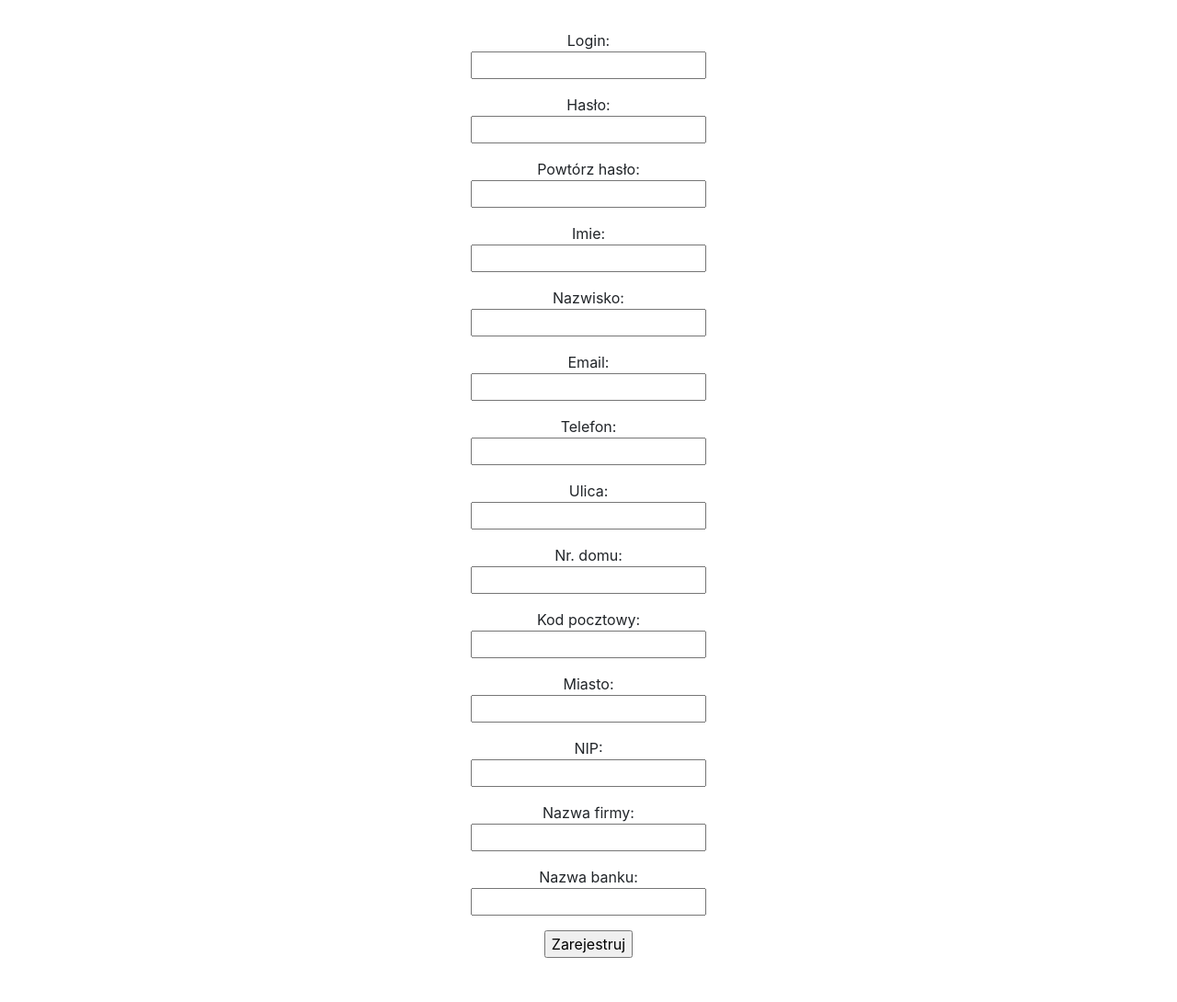
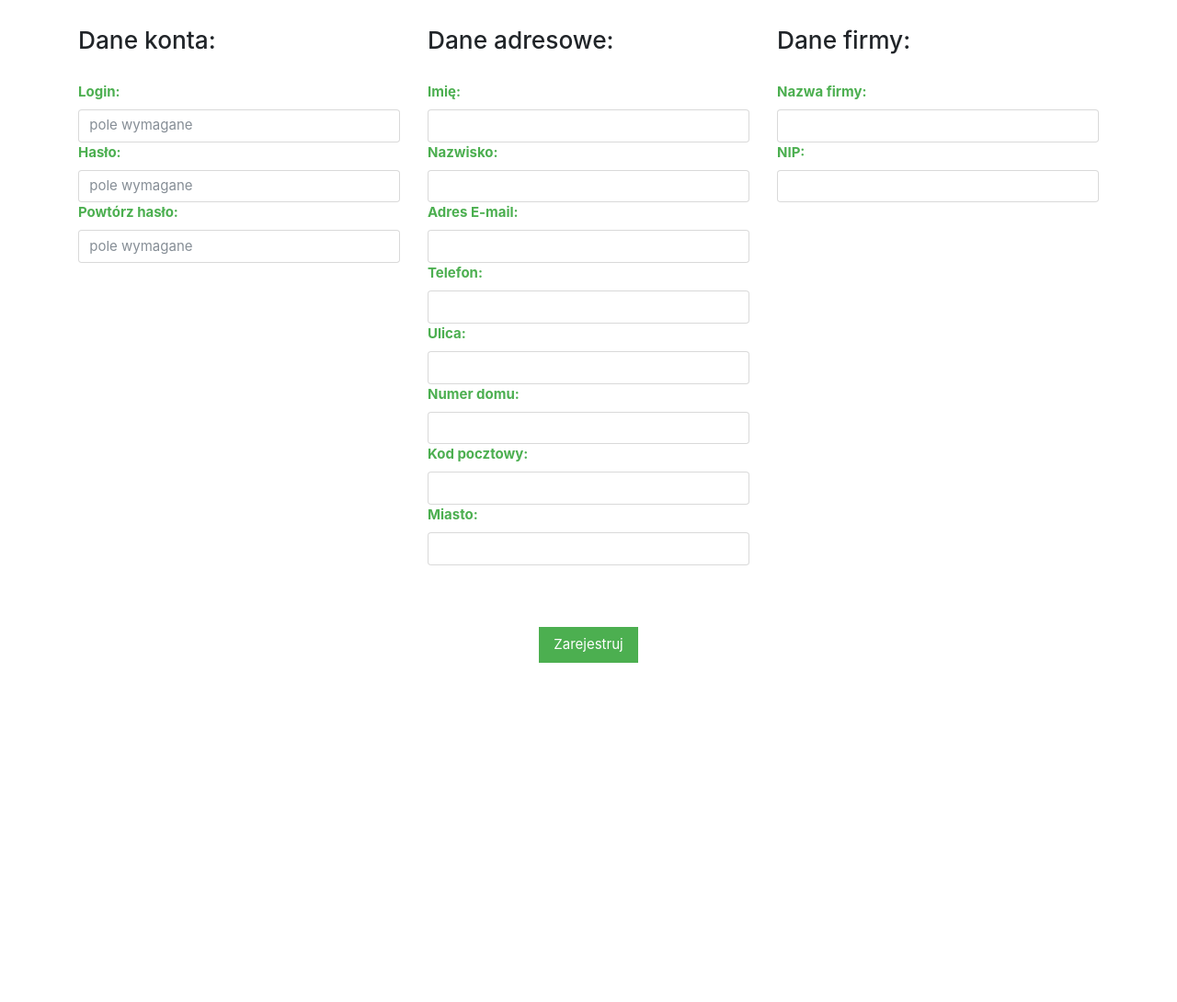
Before and after one commit to kamil526/PHP-SERWIS, a PHP site: page /register.php in a window 1280 px wide. Shown: the whole page at 92% size. After the commit the page ends 721 px from the top, so only its background shows below. Run offline with PHP 8.4, Linux system fonts and the light colour scheme.

Commit message:
no message

```diff
--- a/register.php
+++ b/register.php
@@ -58,12 +58,13 @@
         <head>
             <meta charset="utf-8">
             <meta name="viewport" content="width=device-width, initial-scale=1, shrink-to-fit=no">
-            <meta name="description" content="Druk offsetowy, druk cyfrowy, introligatornia">
+            <meta name="description" content="Serwis samochodowy, naprawy samochodowe, wymiana oleju">
             <meta name="author" content="Michał Sierotowicz, Kamil Poręba">
             <link rel="icon" href="startpage/img/faviconkw.ico">
             <title>eSerwis - Rejestracja </title>
             <!-- Bootstrap core CSS -->
             <link rel="stylesheet" href="https://maxcdn.bootstrapcdn.com/bootstrap/4.0.0/css/bootstrap.min.css" integrity="sha384-Gn5384xqQ1aoWXA+058RXPxPg6fy4IWvTNh0E263XmFcJlSAwiGgFAW/dAiS6JXm" crossorigin="anonymous">
+            <link rel="stylesheet" href="https://www.w3schools.com/w3css/4/w3.css">
             <!-- Custom CSS -->
             <link rel="stylesheet" href="startpage/css/styles.css">
             <link rel="stylesheet" href="startpage/css/bootstrap.css">
@@ -71,73 +72,144 @@
 
         <body>
             <form method="post" action="register.php">
-                <center>
-                    <p>
-                        Login:<br>
-                        <input type="text" name="login" >
-                    </p>
+            <div class="container">
+                <div class="row">
 
-                    <p>
-                        Hasło:<br>
-                        <input type="password" name="password">
-                    </p>
-                    <p>
-                        Powtórz hasło:<br>
-                        <input type="password" name="password2">
-                    </p>
+                    <div class="col">
+                        <h3>Dane konta:</h3><br>
 
-                    <p>
-                        Imie:<br>
-                        <input type="text" name="imie">
-                    </p>
-                    <p>
-                        Nazwisko:<br>
-                        <input type="text" name="nazwisko">
-                    </p>
-                    <p>
-                        Email:<br>
-                        <input type="text" name="email">
-                    </p>
-                    <p>
-                        Telefon:<br>
-                        <input type="text" name="telefon">
-                    </p>
-                    <p>
-                        Ulica:<br>
-                        <input type="text" name="ulica">
-                    </p>
-                    <p>
-                        Nr. domu:<br>
-                        <input type="text" name="nrDomu">
-                    </p>
-                    <p>
-                        Kod pocztowy:<br>
-                        <input type="text" name="kodPocztowy">
-                    </p>
+                        <label class="w3-text-green"><b>Login:</b></label>
+                        <input type="text" class="form-control" name="login" placeholder="pole wymagane">
 
-                    <p>
-                        Miasto:<br>
-                        <input type="text" name="miasto">
-                    </p>
+                        <label class="w3-text-green"><b>Hasło:</b></label>
+                        <input type="password" class="form-control" name="password" placeholder="pole wymagane">
 
-                    <p>
-                        NIP:<br>
-                        <input type="text" name="nip">
-                    </p>
+                        <label class="w3-text-green"><b>Powtórz hasło:</b></label>
+                        <input type="password" class="form-control" name="password2" placeholder="pole wymagane">
 
-                    <p>
-                        Nazwa firmy:<br>
-                        <input type="text" name="nazwaFirmy">
-                    </p>
+                    </div>
+                    <div class="col">
+                        <h3>Dane adresowe:</h3><br>
 
-                    <p>
-                        Nazwa banku:<br>
-                        <input type="text" name="nazwaBanku">
-                    </p>
-                    <p>
-                        <input type="submit" value="Zarejestruj" name="zarejestruj">
-                    </p>
-                </center>
+                        <label class="w3-text-green"><b>Imię:</b></label>
+                        <input type="text" class="form-control" name="imie">
+
+                        <label class="w3-text-green"><b>Nazwisko:</b></label>
+                        <input type="text" class="form-control" name="nazwisko">
+
+                        <label class="w3-text-green"><b>Adres E-mail:</b></label>
+                        <input type="text" class="form-control" name="email">
+
+                        <label class="w3-text-green"><b>Telefon:</b></label>
+                        <input type="text" class="form-control" name="telefon">
+
+                        <label class="w3-text-green"><b>Ulica:</b></label>
+                        <input type="text" class="form-control" name="ulica">
+
+                        <label class="w3-text-green"><b>Numer domu:</b></label>
+                        <input type="text" class="form-control" name="nrDomu">
+
+                        <label class="w3-text-green"><b>Kod pocztowy:</b></label>
+                        <input type="text" class="form-control" name="kodPocztowy">
+
+                        <label class="w3-text-green"><b>Miasto:</b></label>
+                        <input type="text" class="form-control" name="miasto">
+
+                        <br><br><br>
+
+                        <center>
+                        <input class="w3-btn w3-green" type="submit" value="Zarejestruj" name="zarejestruj">
+                        </center>
+
+                    </div>
+                    <div class="col">
+                     <h3>Dane firmy:</h3><br>
+
+                        <label class="w3-text-green"><b>Nazwa firmy:</b></label>
+                        <input type="text" class="form-control" name="nazwaFirmy">
+
+                        <label class="w3-text-green"><b>NIP:</b></label>
+                        <input type="text" class="form-control" name="nip">
+
+                    </div>
+                </div>
+            </div>
+                <!-- <center>
+                <table>
+                    <tr>
+                        <td>Login:
+                        <td><input type="text" name="login" >
+                    </tr>
+                    <br>
+
+                    <tr>
+                        <td>Hasło:
+                        <td><input type="password" name="password">
+                    </tr>
+
+                    <tr>
+                        <td>Powtórz hasło:
+                        <td><input type="password" name="password2">
+                    </tr>
+
+                    <tr>
+                        <td>Imie:
+                        <td><input type="text" name="imie">
+                    </tr>
+
+                    <tr>
+                        <td>Nazwisko:
+                        <td><input type="text" name="nazwisko">
+                    </tr>
+
+                    <tr>
+                        <td>Email:
+                        <td><input type="text" name="email">
+                    </tr>
+
+                    <tr>
+                        <td>Telefon:
+                        <td><input type="text" name="telefon">
+                    </tr>
+                    <tr>
+                        <td>Ulica:
+                        <td><input type="text" name="ulica">
+                    </tr>
+                    <tr>
+                        <td>Nr. domu:
+                        <td><input type="text" name="nrDomu">
+                    </tr>
+
+                    <tr>
+                        <td>Kod pocztowy:
+                        <td><input type="text" name="kodPocztowy">
+                    </tr>
+
+                    <tr>
+                        <td>Miasto:
+                        <td><input type="text" name="miasto">
+                    </tr>
+
+                    <tr>
+                        <td>NIP:
+                        <td><input type="text" name="nip">
+                    </tr>
+
+                    <tr>
+                        <td>Nazwa firmy:
+                        <td><input type="text" name="nazwaFirmy">
+                    </tr>
+
+                    <tr>
+                        <td>Nazwa banku:
+                        <td><input type="text" name="nazwaBanku">
+                    </tr>
+
+                    <tr>
+                        <td><td><br><input type="submit" value="Zarejestruj" name="zarejestruj">
+                    </tr>
+                    </table>
+                </center> -->
             </form>
         </body>
     </html>
```
